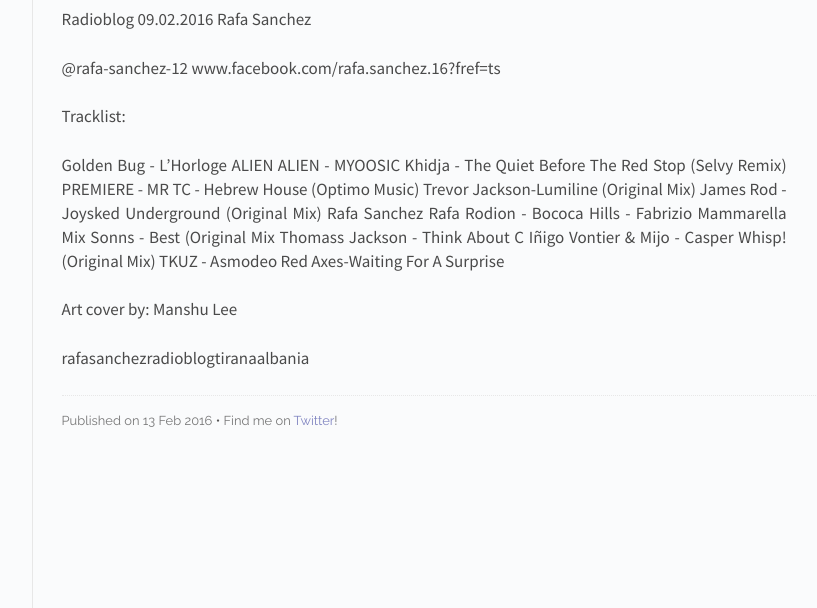
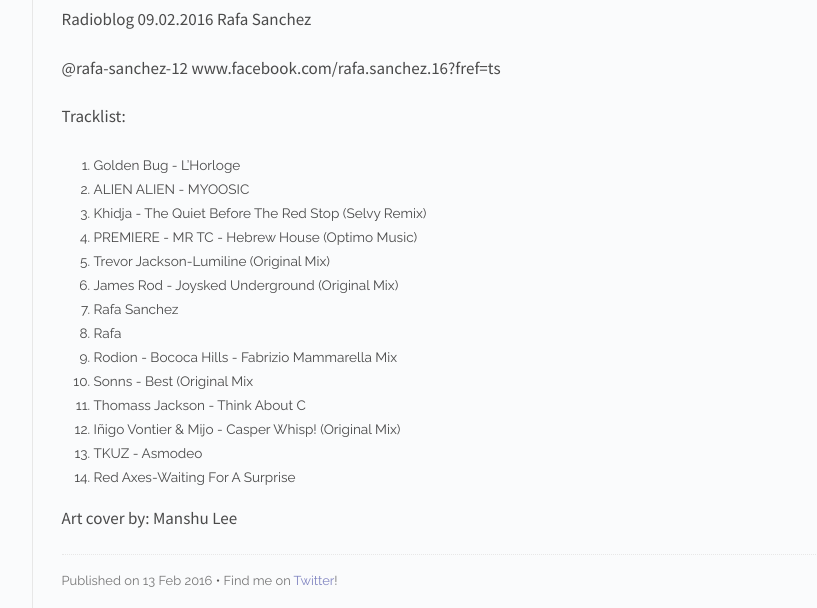
Before and after one commit to radioblogtirana/radioblogtirana.github.io, a Jekyll site: the page built from _posts/2016-02-13-test.md, in a window 1280 px wide. Shown: the part 1278-1886 px from the top of the page, without its empty margins (326-1143 px from the left). Built offline with Jekyll 4.4.1, drawn with Linux system fonts in a browser that asks for light colours; Markdown is read by kramdown in place of the engine named in the settings; some of the changed lines change nothing that is shown.

Commit message:
lista e traqeve

```diff
--- a/_posts/2016-02-13-test.md
+++ b/_posts/2016-02-13-test.md
@@ -19,22 +19,20 @@
 
 Tracklist:
 
-Golden Bug - L'Horloge
-ALIEN ALIEN - MYOOSIC
-Khidja - The Quiet Before The Red Stop (Selvy Remix)
-PREMIERE - MR TC - Hebrew House (Optimo Music)
-Trevor Jackson-Lumiline (Original Mix)
-James Rod - Joysked Underground (Original Mix)
-Rafa Sanchez
-Rafa
-Rodion - Bococa Hills - Fabrizio Mammarella Mix
-Sonns - Best (Original Mix
-Thomass Jackson - Think About C
-Iñigo Vontier & Mijo - Casper Whisp! (Original Mix)
-TKUZ - Asmodeo
-Red Axes-Waiting For A Surprise
+1. Golden Bug - L'Horloge
+2. ALIEN ALIEN - MYOOSIC
+3. Khidja - The Quiet Before The Red Stop (Selvy Remix)
+4. PREMIERE - MR TC - Hebrew House (Optimo Music)
+5. Trevor Jackson-Lumiline (Original Mix)
+6. James Rod - Joysked Underground (Original Mix)
+7. Rafa Sanchez
+8. Rafa
+9. Rodion - Bococa Hills - Fabrizio Mammarella Mix
+10. Sonns - Best (Original Mix
+11. Thomass Jackson - Think About C
+12. Iñigo Vontier & Mijo - Casper Whisp! (Original Mix)
+13. TKUZ - Asmodeo
+14. Red Axes-Waiting For A Surprise
 
 Art cover by:
 Manshu Lee
-
-rafasanchezradioblogtiranaalbania
```
